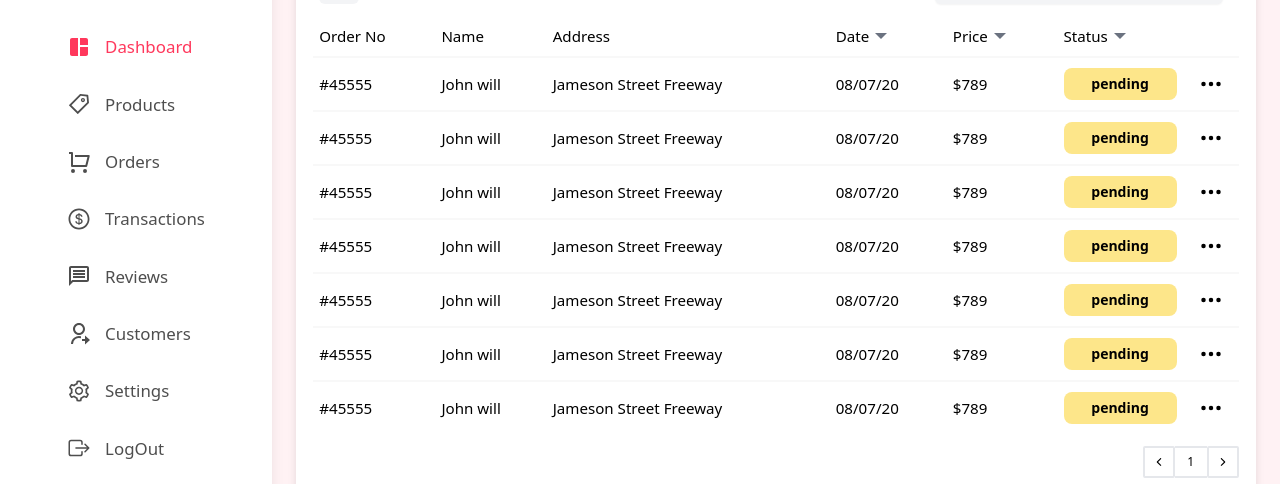
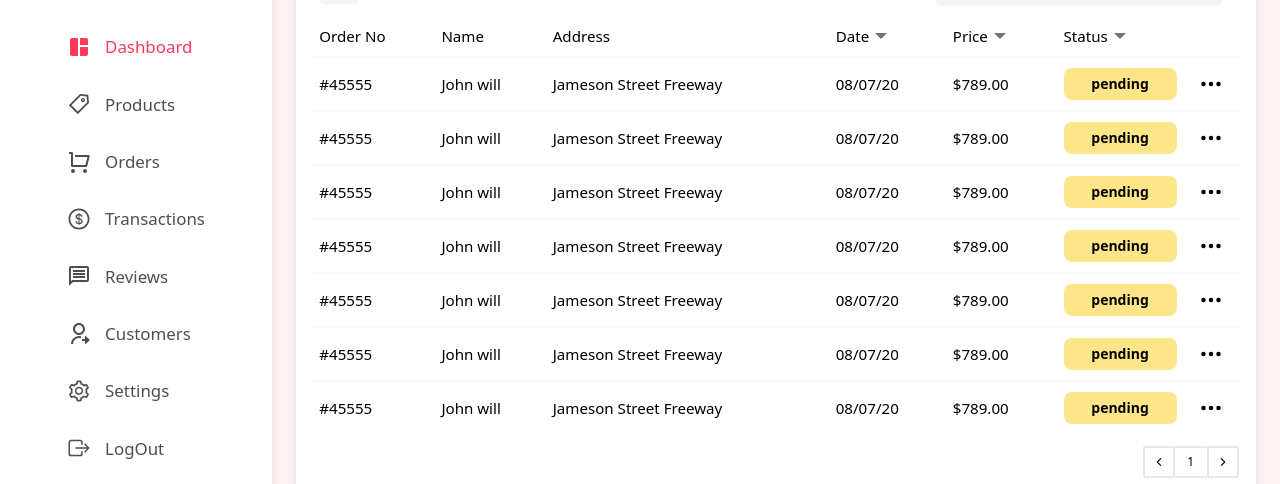
Before and after one commit to danishiiqb/brance_dev, a React (Create React App) app in the folder client/: page /admin/orders in a window 1280 px wide. Shown: the part 143-627 px from the top of the page. Built offline with nearby package versions, Linux system fonts and the light colour scheme; the HTML template or start-up script is replaced by a standard one; what tailwindcss-typography would draw is missing.

Commit message:
changed styling of row

```diff
--- a/client/src/components/DashBoard/MainInfo/OrderTableRow.js
+++ b/client/src/components/DashBoard/MainInfo/OrderTableRow.js
@@ -11,7 +11,9 @@ function OrderTableRow({ tableData }) {
       <TableData>{tableData.user}</TableData>
       <TableData>{tableData.address}</TableData>
       <TableData>{tableData.date}</TableData>
-      <TableData>${tableData.amount}</TableData>
+      <TableData>
+        <div className="font-medium">${tableData.amount}.00</div>
+      </TableData>
       <TableData>
         <div className="flex items-center space-x-4">
           <div className="bg-yellow-200 flex-1 py-1.5 text-center text-sm font-semibold  rounded-lg">
--- a/client/src/components/DashBoard/MainInfo/ProductTableRow.js
+++ b/client/src/components/DashBoard/MainInfo/ProductTableRow.js
@@ -22,7 +22,9 @@ function ProductTableRow({ tableData }) {
       <TableData>{tableData.price}.00</TableData>
       <TableData>{tableData.inStock}</TableData>
       <TableData>{tableData.sold}</TableData>
-      <TableData>{tableData.revenue}.00</TableData>
+      <TableData>
+        <div className="font-medium">{tableData.revenue}.00</div>
+      </TableData>
       <TableData className="px-1.5 py-2.5">
         <div className="relative flex items-center justify-center">
           <BsThreeDots
--- a/client/src/components/DashBoard/MainInfo/Table/TableData.js
+++ b/client/src/components/DashBoard/MainInfo/Table/TableData.js
@@ -1,11 +1,7 @@
 import React from "react";
 
 function TableData({ children }) {
-  return (
-    <td className="px-1.5 py-2.5 transition-all duration-150 group-hover:font-semibold">
-      {children}
-    </td>
-  );
+  return <td className="px-1.5 py-2.5">{children}</td>;
 }
 
 export default TableData;
```
